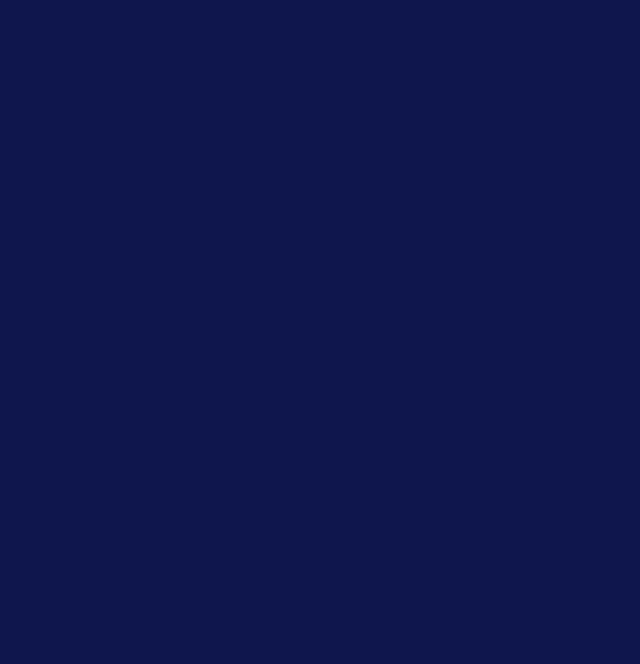
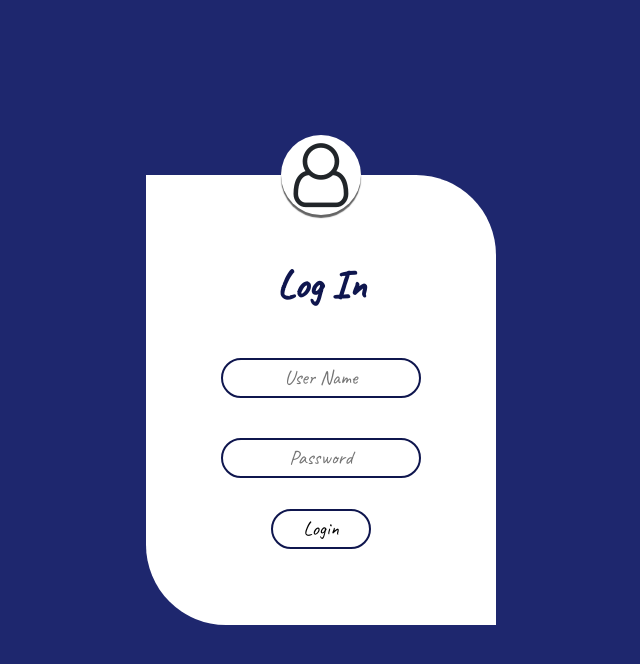
Before and after one commit to varunprabhakaran22/Tease-your-Brain, a website: page login.html in a window 1280 px wide. Shown: the whole page, without its empty margins (319-959 px from the left). Drawn offline with nearby package versions, Linux system fonts and the light colour scheme.

Commit message:
updating

```diff
--- a/login.html
+++ b/login.html
@@ -4,13 +4,27 @@
     <meta charset="UTF-8">
     <meta name="viewport" content="width=device-width, initial-scale=1.0">
     <meta http-equiv="X-UA-Compatible" content="ie=edge">
+    <link rel="stylesheet" href="https://cdnjs.cloudflare.com/ajax/libs/font-awesome/4.7.0/css/font-awesome.min.css">
+    <link href="https://fonts.googleapis.com/css?family=Caveat&display=swap" rel="stylesheet">
     <link rel="stylesheet" href="https://stackpath.bootstrapcdn.com/bootstrap/4.3.1/css/bootstrap.min.css" integrity="sha384-ggOyR0iXCbMQv3Xipma34MD+dH/1fQ784/j6cY/iJTQUOhcWr7x9JvoRxT2MZw1T" crossorigin="anonymous">
     <link rel="stylesheet" href="loinstyle.css">
     <title>LogIn</title>
 </head>
 <body>
     <div class="container-fluid background">
-        <div id="loginLayout"></div>
+        <div id="loginLayout">
+            <div class="logodiv">
+                <i class="fa fa-user-o fa-4x" ></i>
+
+            </div>
+            <span id="header">Log In</span>
+            <input type="text" name="" id="userName" placeholder="User Name">
+            <input type="password" name="" id="password" placeholder="Password">
+            <button id="submit" onclick=""><span>Login</span></button>
+
+        </div>
+
+
     </div>
 </body>
 <script src="https://code.jquery.com/jquery-3.3.1.slim.min.js" integrity="sha384-q8i/X+965DzO0rT7abK41JStQIAqVgRVzpbzo5smXKp4YfRvH+8abtTE1Pi6jizo" crossorigin="anonymous"></script>
--- a/loinstyle.css
+++ b/loinstyle.css
@@ -4,11 +4,103 @@
 }
 .background{
     height: 100vh;
-    background-color: #0F164E;
+    background-color: rgb(30, 39, 110);
     display: flex;
     justify-content: center;
     align-items: center;
+    /* background-image: url(image.jpg);
+    background-repeat: no-repeat;
+    background-size: cover; */
 }
 #loginLayout{
+    height: 450px;
+    width: 350px;
+    background-color: white;
+    /* border-radius: 50px; */
+    border-top-right-radius: 80px;
+    border-bottom-left-radius: 80px;
+    display: flex;
+    flex-direction: column;
+    align-items: center;
+    /* opacity: 0.4; */
+}
+.logodiv{
+    height: 80px;
+    width: 80px;
+    background-color: rgb(255, 255, 255);
+    display: flex;
+    justify-content: center;
+    align-items: center;
+    border-radius: 50%;
+    position: relative;
+    top: -40px;
+    box-shadow:  0px 3px 1px 0px rgb(100, 100, 100);
 
 }
+#header{
+    font-family: 'Caveat', cursive;
+    font-size: 40px;
+    font-weight: 600;
+    color: #0F164E;
+}
+span{
+    font-family: 'Caveat', cursive;
+    font-size: 20px;
+    font-weight: 500;
+    /* color: #0F164E; */
+}
+input{
+    position: relative;
+    top: 5%;
+    margin: 20px auto;
+    border: 0;
+    background: none;
+    display: block;
+    text-align: center;
+    border: 2px solid #0F164E;
+    padding: 14px 10px;
+    width: 200px;
+    height: 40px;
+    outline: none;
+    color: black;
+    border-radius: 24px;
+    /* border-top-right-radius: 0px;
+    border-bottom-left-radius: 0px;
+    border-top-left-radius: 20px;
+    border-bottom-right-radius: 20px; */
+    transition: 0.25s;
+}
+input::placeholder{
+    font-size: 20px;
+    font-family: 'Caveat', cursive;
+}
+input:focus{
+    width: 280px;
+    /* border-top-right-radius: 0px;
+    border-bottom-left-radius: 0px;
+    border-top-left-radius: 20px;
+    border-bottom-right-radius: 20px; */
+    border: 2px solid #2ecc71;
+}
+#submit{
+    position: relative;
+    top: 3%;
+    margin: 20px auto;
+    border: 0;
+    background: none;
+    display: block;
+    text-align: center;
+    border: 2px solid #0F164E;
+    /* padding: 1px 10px; */
+     width: 100px;
+    height: 40px;
+    outline: none;
+    color: black;
+    border-radius: 24px;
+    transition: 0.5s;
+}
+#submit:hover{
+    background-color: #0F164E;
+    color: white;
+
+}
```
Also changed, not shown: image.jpg (added).
